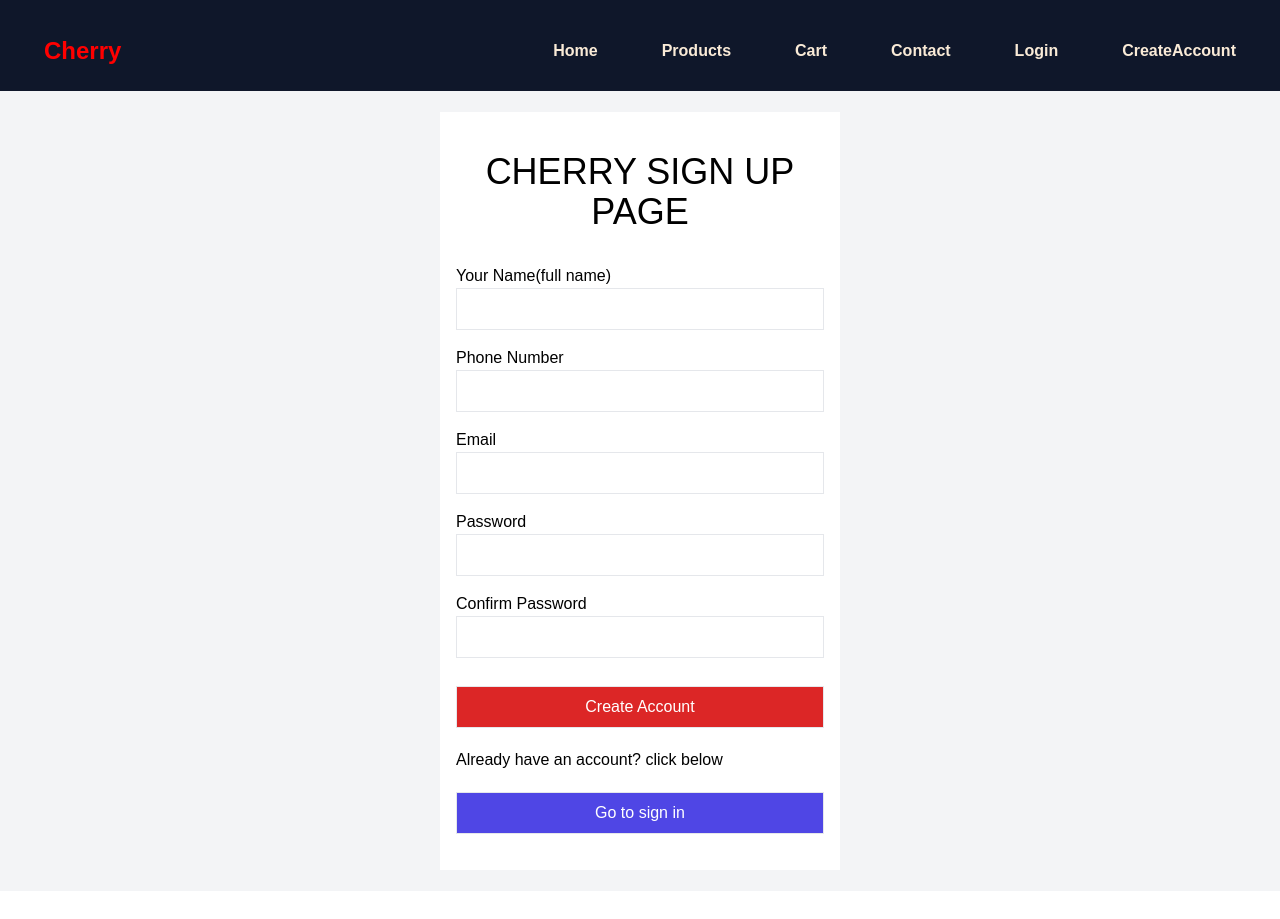
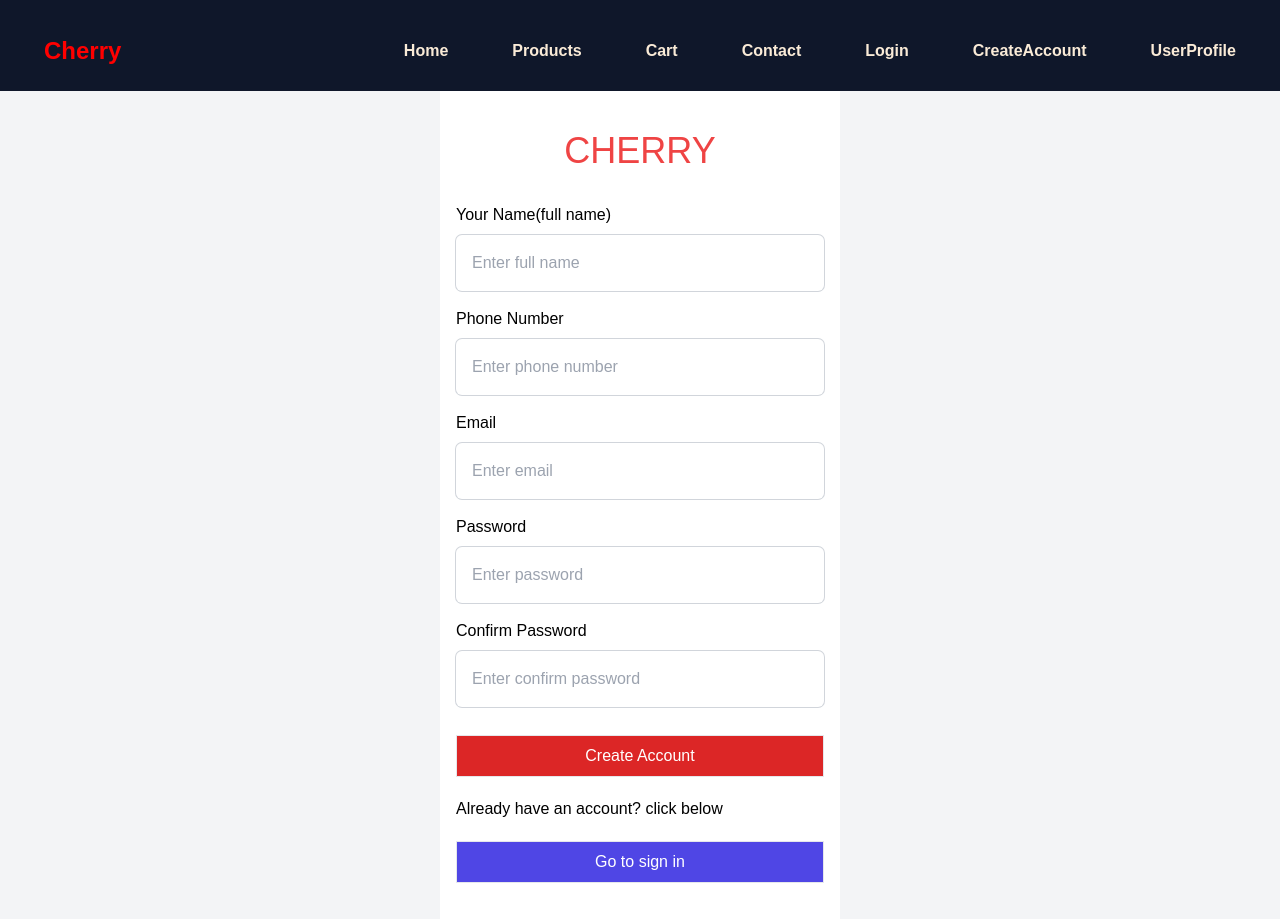
Before and after one commit to mphatsoadamson/Cherry, a React (Create React App) app: page /CreateAccount in a window 1280 px wide. Before the commit the page ends 891 px from the top, so only its background shows below. Built offline with nearby package versions, Linux system fonts and the light colour scheme.

Commit message:
changed some styling

```diff
--- a/src/App.js
+++ b/src/App.js
@@ -10,6 +10,7 @@ import Login from './pages/Login/Login';
 import Cart from './pages/Cart/Cart';
 import Contact from './pages/Contact/Contact';
 import CreateAccount from './pages/CreateAccount/CreateAccount';
+import UserProfile from './pages/UserProfile/UserProfile';
 
 
 function App() {
@@ -25,6 +26,7 @@ function App() {
           <Route path='Login' element={<Login/>}/>
           <Route path='Contact' element={<Contact/>}/>
           <Route path='CreateAccount' element={<CreateAccount/>}/>
+          <Route path='UserProfile' element={<UserProfile/>}/>
         </Routes>
 
     </div>
--- a/src/components/Header/Header.jsx
+++ b/src/components/Header/Header.jsx
@@ -13,6 +13,7 @@ export default function Header(){
                 <li><NavLink to="Contact" className='links'>Contact</NavLink></li>
                 <li><NavLink to="Login" className='links'>Login</NavLink></li>
                 <li><NavLink to="CreateAccount" className='links'>CreateAccount</NavLink></li>
+                <li><NavLink to="UserProfile" className='links'>UserProfile</NavLink></li>
 
             </ul>
         </div>
--- a/src/pages/CreateAccount/CreateAccount.jsx
+++ b/src/pages/CreateAccount/CreateAccount.jsx
@@ -8,31 +8,31 @@ export default function CreateAccount(){
 
             <form className='max-w-[400px] w-full mx-auto bg-white p-4'>
 
-                <h2 className='text-4xl font bold text-center py-6'>CHERRY SIGN UP PAGE</h2>
+                <h2 className='text-4xl text-red-500 font bold text-center py-6'>CHERRY</h2>
 
                 <div className='flex flex-col py-2'>
                     <div>Your Name(full name)</div>
-                    <input className='border p-2' type="text"/>
+                    <input className='border p-2' type="text"  placeholder="Enter full name" class="ring-1 ring-gray-300 w-full rounded-md p-4 mt-2"/>
                 </div>
 
                 <div className='flex flex-col py-2'>
                     <div>Phone Number</div>
-                    <input className='border p-2' type="text"/>
+                    <input className='border p-2' type="text"  placeholder="Enter phone number" class="ring-1 ring-gray-300 w-full rounded-md p-4 mt-2"/>
                 </div>
 
                 <div className='flex flex-col py-2'>
                     <div>Email</div>
-                    <input className='border p-2' type="email"/>
+                    <input className='border p-2' type="email"  placeholder="Enter email" class="ring-1 ring-gray-300 w-full rounded-md p-4 mt-2"/>
                 </div>
 
                 <div className='flex flex-col py-2'>
                     <div>Password</div>
-                    <input className='border p-2' type="password"/>
+                    <input className='border p-2' type="password"  placeholder="Enter password" class="ring-1 ring-gray-300 w-full rounded-md p-4 mt-2"/>
                 </div>
 
                 <div className='flex flex-col py-2'>
                     <div>Confirm Password</div>
-                    <input className='border p-2' type="password"/>
+                    <input className='border p-2' type="password"  placeholder="Enter confirm password" class="ring-1 ring-gray-300 w-full rounded-md p-4 mt-2"/>
                 </div>
 
                 <button className='border w-full my-5 py-2 bg-red-600 hover:bg-red-500 text-white'>Create Account</button>
--- a/src/pages/Login/Login.jsx
+++ b/src/pages/Login/Login.jsx
@@ -8,21 +8,21 @@ export default function Login(){
 
                 <form className='max-w-[400px] w-full mx-auto bg-white p-4'>
 
-                    <h2 className='text-4xl font bold text-center py-6'>CHERRY LOGIN PAGE</h2>
+                    <h2 className='text-4xl text-red-500 font bold text-center py-6'>CHERRY</h2>
 
                     <div className='flex flex-col py-2'>
                         <div>Username</div>
-                        <input className='border p-2' type="text"/>
+                        <input className='border p-2' type="text"  placeholder="Enter full name" class="ring-1 ring-gray-300 w-full rounded-md p-4 mt-2"/>
                     </div>
 
                     <div className='flex flex-col py-2'>
                         <div>Email</div>
-                        <input className='border p-2' type="email"/>
+                        <input className='border p-2' type="email"  placeholder="Enter email" class="ring-1 ring-gray-300 w-full rounded-md p-4 mt-2"/>
                     </div>
 
                     <div className='flex flex-col py-2'>
                         <div>Password</div>
-                        <input className='border p-2' type="password"/>
+                        <input className='border p-2' type="password"  placeholder="Enter password" class="ring-1 ring-gray-300 w-full rounded-md p-4 mt-2"/>
                     </div>
 
                     <button className='border w-full my-5 py-2 bg-gray-800 hover:bg-gray-950 text-white'><NavLink to="/Home">Sign in</NavLink></button>
--- /dev/null
+++ b/src/pages/UserProfile/UserProfile.jsx
@@ -0,0 +1,9 @@
+import React from "react";
+
+export default function UserProfile(){
+    return(
+        <div>
+            User Profile
+        </div>
+    )
+}
```
